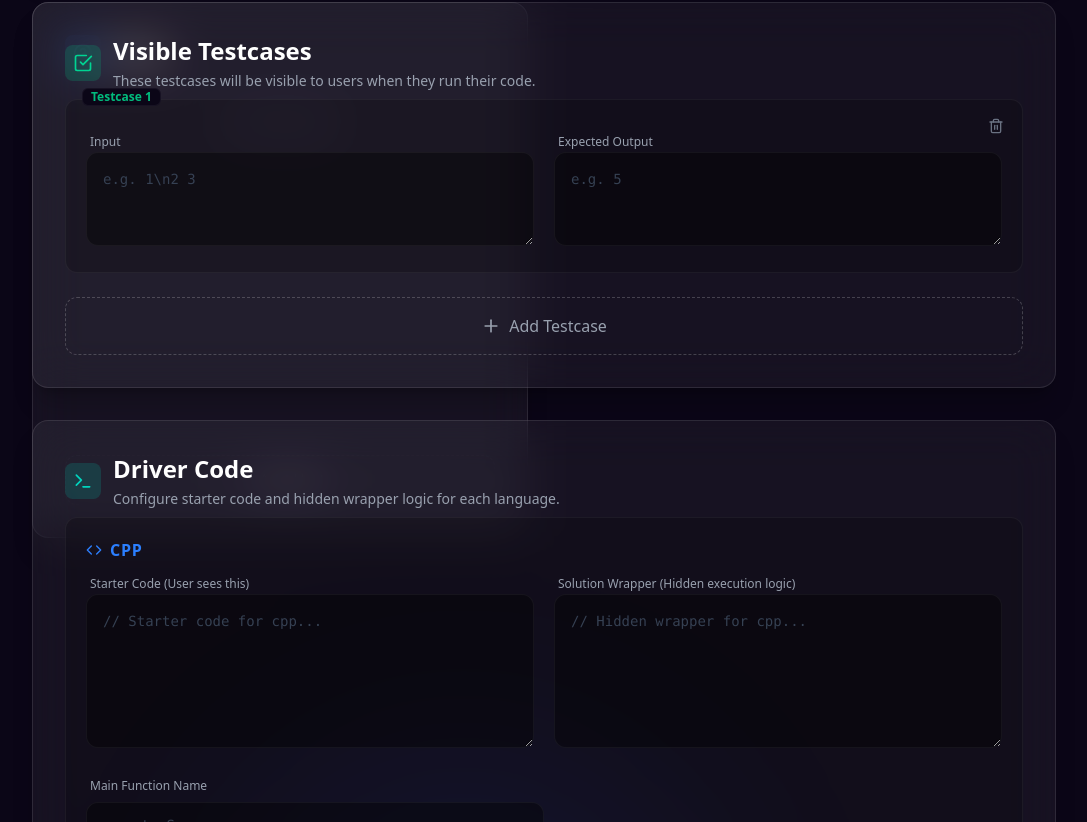
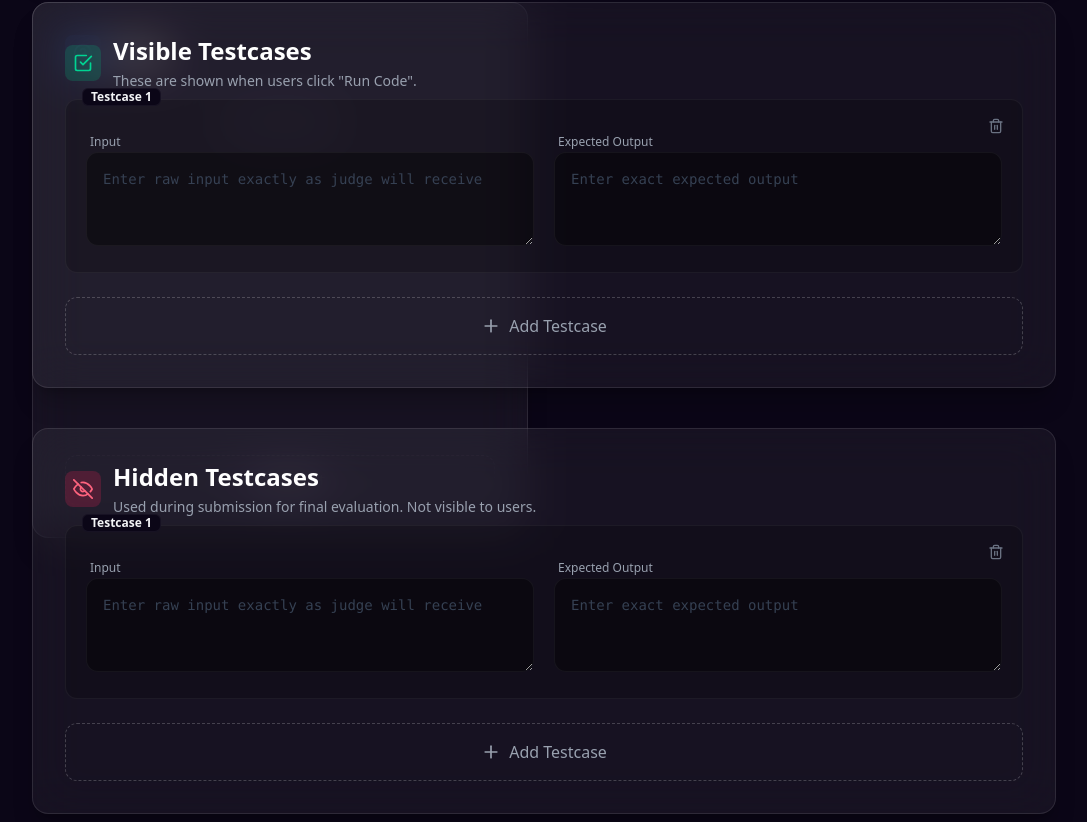
Before and after one commit to Jeet0105/KodeX, a React (Vite) app in the folder client/: page /create-problem in a window 1280 px wide. Shown: the part 1658-2480 px from the top of the page, without its empty margins (96-1183 px from the left). Built offline with nearby package versions, Linux system fonts and the light colour scheme.

Commit message:
Add Zod validation schema for problem creation; implement starter and wrapper code placeholders in DriverCodeSection; enhance TestCasesSection with visible and hidden test cases management

```diff
--- a/client/package.json
+++ b/client/package.json
@@ -10,6 +10,7 @@
     "preview": "vite preview"
   },
   "dependencies": {
+    "@hookform/resolvers": "^5.2.2",
     "@reduxjs/toolkit": "^2.11.2",
     "@tailwindcss/vite": "^4.1.18",
     "axios": "^1.13.5",
@@ -21,7 +22,8 @@
     "react-router": "^7.13.0",
     "react-router-dom": "^7.13.0",
     "react-toastify": "^11.0.5",
-    "tailwindcss": "^4.1.18"
+    "tailwindcss": "^4.1.18",
+    "zod": "^4.3.6"
   },
   "devDependencies": {
     "@eslint/js": "^9.39.1",
--- a/client/src/components/DriverCodeSection.jsx
+++ b/client/src/components/DriverCodeSection.jsx
@@ -10,29 +10,158 @@ const langColors = {
   javascript: "text-yellow-300"
 }
 
+const starterPlaceholders = {
+  cpp: `class Solution {
+public:
+    // Implement your logic here
+    vector<int> functionName(vector<int>& nums, int target) {
+
+    }
+};`,
+
+  java: `class Solution {
+    // Implement your logic here
+    public int[] functionName(int[] nums, int target) {
+
+    }
+}`,
+
+  python: `class Solution:
+    # Implement your logic here
+    def function_name(self, nums, target):
+        pass`,
+
+  javascript: `class Solution {
+    // Implement your logic here
+    functionName(nums, target) {
+
+    }
+}`
+}
+
+const wrapperPlaceholders = {
+  cpp: `#include <bits/stdc++.h>
+using namespace std;
+
+{{USER_CODE}}
+
+int main() {
+    int n;
+    cin >> n;
+
+    vector<int> nums(n);
+    for(int i = 0; i < n; i++) {
+        cin >> nums[i];
+    }
+
+    int target;
+    cin >> target;
+
+    Solution sol;
+    auto result = sol.functionName(nums, target);
+
+    cout << result[0] << " " << result[1];
+    return 0;
+}`,
+
+  java: `import java.util.*;
+
+{{USER_CODE}}
+
+public class Main {
+    public static void main(String[] args) {
+        Scanner sc = new Scanner(System.in);
+
+        int n = sc.nextInt();
+        int[] nums = new int[n];
+
+        for(int i = 0; i < n; i++) {
+            nums[i] = sc.nextInt();
+        }
+
+        int target = sc.nextInt();
+
+        Solution sol = new Solution();
+        int[] result = sol.functionName(nums, target);
+
+        System.out.println(result[0] + " " + result[1]);
+    }
+}`,
+
+  python: `{{USER_CODE}}
+
+if __name__ == "__main__":
+    import sys
+    data = sys.stdin.read().strip().split()
+
+    n = int(data[0])
+    nums = list(map(int, data[1:n+1]))
+    target = int(data[n+1])
+
+    sol = Solution()
+    result = sol.function_name(nums, target)
+
+    print(result[0], result[1])`,
+
+  javascript: `{{USER_CODE}}
+
+const fs = require("fs");
+const input = fs.readFileSync(0, "utf-8").trim().split(/\\s+/);
+
+let index = 0;
+const n = parseInt(input[index++]);
+const nums = [];
+
+for (let i = 0; i < n; i++) {
+    nums.push(parseInt(input[index++]));
+}
+
+const target = parseInt(input[index++]);
+
+const sol = new Solution();
+const result = sol.functionName(nums, target);
+
+console.log(result[0] + " " + result[1]);`
+}
+
 function DriverCodeSection() {
   const { register } = useFormContext()
 
   return (
     <div className="bg-white/5 backdrop-blur-xl border border-white/10 p-6 md:p-8 rounded-2xl space-y-6 hover:border-white/20 transition-all duration-300 shadow-xl shadow-black/20">
+
+      {/* Header */}
       <div className="flex items-center gap-3 mb-2">
         <div className="p-2 bg-teal-500/20 rounded-lg text-teal-400">
           <FiTerminal className="w-5 h-5" />
         </div>
         <div>
           <h2 className="text-2xl font-bold text-white">Driver Code</h2>
-          <p className="text-gray-400 text-sm mt-1">Configure starter code and hidden wrapper logic for each language.</p>
+          <p className="text-gray-400 text-sm mt-1">
+            Configure starter code and hidden execution wrapper for each language.
+            Wrapper must include{" "}
+            <span className="text-teal-400 font-mono">
+              {"{{USER_CODE}}"}
+            </span>.
+          </p>
         </div>
       </div>
 
+      {/* Languages */}
       <div className="space-y-6">
         {languages.map((lang, index) => (
-          <div key={lang} className="bg-black/20 border border-white/5 p-5 rounded-xl space-y-4">
+          <div
+            key={lang}
+            className="bg-black/20 border border-white/5 p-5 rounded-xl space-y-4"
+          >
             <div className="flex items-center gap-2 mb-2">
-              <FiCode className={langColors[lang] || "text-gray-400"} />
-              <h3 className={`font-bold uppercase tracking-wider ${langColors[lang] || "text-gray-200"}`}>{lang}</h3>
+              <FiCode className={langColors[lang]} />
+              <h3 className={`font-bold uppercase tracking-wider ${langColors[lang]}`}>
+                {lang}
+              </h3>
             </div>
 
+            {/* Hidden Language Field */}
             <input
               type="hidden"
               value={lang}
@@ -40,36 +169,48 @@ function DriverCodeSection() {
             />
 
             <div className="grid grid-cols-1 lg:grid-cols-2 gap-5">
+
+              {/* Starter Code */}
               <div className="space-y-2">
-                <label className="text-xs text-gray-400 font-medium ml-1">Starter Code (User sees this)</label>
+                <label className="text-xs text-gray-400 font-medium ml-1">
+                  Starter Code (Visible to User)
+                </label>
                 <textarea
                   {...register(`driverCode.${index}.starterCode`)}
-                  placeholder={`// Starter code for ${lang}...`}
-                  rows={6}
-                  className="w-full p-4 bg-black/40 border border-white/5 rounded-xl font-mono text-sm text-gray-300 placeholder:text-gray-700 focus:border-teal-500 focus:ring-1 focus:ring-teal-500 focus:outline-none transition-all resize-y"
+                  placeholder={starterPlaceholders[lang]}
+                  rows={10}
+                  className="w-full p-4 bg-black/40 border border-white/5 rounded-xl font-mono text-sm text-gray-300 placeholder:text-gray-600 focus:border-teal-500 focus:ring-1 focus:ring-teal-500 focus:outline-none transition-all resize-y"
                 />
               </div>
 
+              {/* Wrapper Code */}
               <div className="space-y-2">
-                <label className="text-xs text-gray-400 font-medium ml-1">Solution Wrapper (Hidden execution logic)</label>
+                <label className="text-xs text-gray-400 font-medium ml-1">
+                  Solution Wrapper (Hidden Execution Logic)
+                </label>
                 <textarea
                   {...register(`driverCode.${index}.solutionWrapper`)}
-                  placeholder={`// Hidden wrapper for ${lang}...`}
-                  rows={6}
-                  className="w-full p-4 bg-black/40 border border-white/5 rounded-xl font-mono text-sm text-gray-300 placeholder:text-gray-700 focus:border-teal-500 focus:ring-1 focus:ring-teal-500 focus:outline-none transition-all resize-y"
+                  placeholder={wrapperPlaceholders[lang]}
+                  rows={10}
+                  className="w-full p-4 bg-black/40 border border-white/5 rounded-xl font-mono text-sm text-gray-300 placeholder:text-gray-600 focus:border-teal-500 focus:ring-1 focus:ring-teal-500 focus:outline-none transition-all resize-y"
                 />
               </div>
+
             </div>
 
+            {/* Function Name */}
             <div className="pt-2">
-              <label className="text-xs text-gray-400 font-medium ml-1 block mb-2">Main Function Name</label>
+              <label className="text-xs text-gray-400 font-medium ml-1 block mb-2">
+                Function Name (Must match wrapper call)
+              </label>
               <input
                 type="text"
                 {...register(`driverCode.${index}.functionName`)}
                 placeholder="e.g. twoSum"
-                className="w-full lg:w-1/2 p-3 bg-black/40 border border-white/5 rounded-xl font-mono text-sm text-gray-200 placeholder:text-gray-700 focus:border-teal-500 focus:ring-1 focus:ring-teal-500 focus:outline-none transition-all"
+                className="w-full lg:w-1/2 p-3 bg-black/40 border border-white/5 rounded-xl font-mono text-sm text-gray-200 placeholder:text-gray-600 focus:border-teal-500 focus:ring-1 focus:ring-teal-500 focus:outline-none transition-all"
               />
             </div>
+
           </div>
         ))}
       </div>
--- a/client/src/components/TestCasesSection.jsx
+++ b/client/src/components/TestCasesSection.jsx
@@ -1,30 +1,108 @@
 import { useFieldArray, useFormContext } from "react-hook-form"
-import { FiCheckSquare, FiTrash2, FiPlus } from "react-icons/fi"
+import { FiCheckSquare, FiTrash2, FiPlus, FiEyeOff } from "react-icons/fi"
 
 function TestCasesSection() {
   const { control, register } = useFormContext()
 
-  const { fields, append, remove } = useFieldArray({
+  // Visible Testcases
+  const {
+    fields: visibleFields,
+    append: appendVisible,
+    remove: removeVisible
+  } = useFieldArray({
     control,
     name: "visibleTestcases"
   })
 
+  // Hidden Testcases
+  const {
+    fields: hiddenFields,
+    append: appendHidden,
+    remove: removeHidden
+  } = useFieldArray({
+    control,
+    name: "hiddenTestcases"
+  })
+
   return (
+    <div className="space-y-10">
+
+      {/* ================= VISIBLE TESTCASES ================= */}
       <div className="bg-white/5 backdrop-blur-xl border border-white/10 p-6 md:p-8 rounded-2xl space-y-6 hover:border-white/20 transition-all duration-300 shadow-xl shadow-black/20">
+
         <div className="flex items-center gap-3 mb-2">
           <div className="p-2 bg-emerald-500/20 rounded-lg text-emerald-400">
             <FiCheckSquare className="w-5 h-5" />
           </div>
           <div>
-          <h2 className="text-2xl font-bold text-white">Visible Testcases</h2>
-          <p className="text-gray-400 text-sm mt-1">These testcases will be visible to users when they run their code.</p>
+            <h2 className="text-2xl font-bold text-white">
+              Visible Testcases
+            </h2>
+            <p className="text-gray-400 text-sm mt-1">
+              These are shown when users click "Run Code".
+            </p>
           </div>
         </div>
 
+        <TestcaseList
+          fields={visibleFields}
+          append={appendVisible}
+          remove={removeVisible}
+          register={register}
+          type="visibleTestcases"
+          accent="emerald"
+        />
+      </div>
+
+      {/* ================= HIDDEN TESTCASES ================= */}
+      <div className="bg-white/5 backdrop-blur-xl border border-white/10 p-6 md:p-8 rounded-2xl space-y-6 hover:border-white/20 transition-all duration-300 shadow-xl shadow-black/20">
+
+        <div className="flex items-center gap-3 mb-2">
+          <div className="p-2 bg-rose-500/20 rounded-lg text-rose-400">
+            <FiEyeOff className="w-5 h-5" />
+          </div>
+          <div>
+            <h2 className="text-2xl font-bold text-white">
+              Hidden Testcases
+            </h2>
+            <p className="text-gray-400 text-sm mt-1">
+              Used during submission for final evaluation. Not visible to users.
+            </p>
+          </div>
+        </div>
+
+        <TestcaseList
+          fields={hiddenFields}
+          append={appendHidden}
+          remove={removeHidden}
+          register={register}
+          type="hiddenTestcases"
+          accent="rose"
+        />
+      </div>
+    </div>
+  )
+}
+
+/* ================= REUSABLE COMPONENT ================= */
+
+function TestcaseList({
+  fields,
+  append,
+  remove,
+  register,
+  type,
+  accent
+}) {
+  return (
     <div className="space-y-6">
+
       {fields.map((field, index) => (
-          <div key={field.id} className="bg-black/20 border border-white/5 p-5 rounded-xl relative group">
-            <div className="absolute -top-3 left-4 bg-[#0B0617] px-2 text-xs font-bold text-emerald-500 border border-white/5 rounded-md">
+        <div
+          key={field.id}
+          className="bg-black/20 border border-white/5 p-5 rounded-xl relative group"
+        >
+          <div className={`absolute -top-3 left-4 bg-[#0B0617] px-2 text-xs font-bold text-${accent}-500 border border-white/5 rounded-md`}>
             Testcase {index + 1}
           </div>
 
@@ -39,21 +117,26 @@ function TestCasesSection() {
 
           <div className="grid grid-cols-1 md:grid-cols-2 gap-5 mt-2">
             <div className="space-y-2">
-                <label className="text-xs text-gray-400 font-medium ml-1">Input</label>
+              <label className="text-xs text-gray-400 font-medium ml-1">
+                Input
+              </label>
               <textarea
-                  {...register(`visibleTestcases.${index}.input`)}
-                  placeholder="e.g. 1\n2 3"
+                {...register(`${type}.${index}.input`)}
+                placeholder="Enter raw input exactly as judge will receive"
                 rows={3}
-                  className="w-full p-4 bg-black/40 border border-white/5 rounded-xl font-mono text-sm text-gray-200 placeholder:text-gray-700 focus:border-emerald-500 focus:ring-1 focus:ring-emerald-500 focus:outline-none transition-all resize-y"
+                className={`w-full p-4 bg-black/40 border border-white/5 rounded-xl font-mono text-sm text-gray-200 placeholder:text-gray-700 focus:border-${accent}-500 focus:ring-1 focus:ring-${accent}-500 focus:outline-none transition-all resize-y`}
               />
             </div>
+
             <div className="space-y-2">
-                <label className="text-xs text-gray-400 font-medium ml-1">Expected Output</label>
+              <label className="text-xs text-gray-400 font-medium ml-1">
+                Expected Output
+              </label>
               <textarea
-                  {...register(`visibleTestcases.${index}.output`)}
-                  placeholder="e.g. 5"
+                {...register(`${type}.${index}.output`)}
+                placeholder="Enter exact expected output"
                 rows={3}
-                  className="w-full p-4 bg-black/40 border border-white/5 rounded-xl font-mono text-sm text-gray-200 placeholder:text-gray-700 focus:border-emerald-500 focus:ring-1 focus:ring-emerald-500 focus:outline-none transition-all resize-y"
+                className={`w-full p-4 bg-black/40 border border-white/5 rounded-xl font-mono text-sm text-gray-200 placeholder:text-gray-700 focus:border-${accent}-500 focus:ring-1 focus:ring-${accent}-500 focus:outline-none transition-all resize-y`}
               />
             </div>
           </div>
@@ -62,18 +145,19 @@ function TestCasesSection() {
 
       {fields.length === 0 && (
         <div className="text-center p-8 border border-dashed border-white/10 rounded-xl bg-black/10">
-            <p className="text-gray-500 text-sm">No testcases added yet.</p>
+          <p className="text-gray-500 text-sm">
+            No testcases added yet.
+          </p>
         </div>
       )}
 
       <button
         type="button"
         onClick={() => append({ input: "", output: "" })}
-          className="w-full py-4 flex items-center justify-center gap-2 border border-dashed border-white/20 text-gray-400 hover:text-emerald-400 hover:border-emerald-500/50 hover:bg-emerald-500/5 rounded-xl transition-all duration-300 font-medium"
+        className={`w-full py-4 flex items-center justify-center gap-2 border border-dashed border-white/20 text-gray-400 hover:text-${accent}-400 hover:border-${accent}-500/50 hover:bg-${accent}-500/5 rounded-xl transition-all duration-300 font-medium`}
       >
         <FiPlus className="w-5 h-5" /> Add Testcase
       </button>
-      </div>
     </div>
   )
 }
--- a/client/src/pages/CreateProblem.jsx
+++ b/client/src/pages/CreateProblem.jsx
@@ -3,6 +3,8 @@ import { toast } from "react-toastify"
 import api from "../utils/api"
 import { useNavigate } from "react-router-dom"
 import { FiCheckCircle } from "react-icons/fi"
+import { zodResolver } from "@hookform/resolvers/zod"
+import { problemSchema } from "../schemas/problemSchema.js"
 
 import ProblemFoundation from "../components/ProblemFoundation"
 import ConstraintsSection from "../components/ConstraintsSection"
@@ -16,6 +18,8 @@ function CreateProblem() {
   const navigate = useNavigate()
 
   const methods = useForm({
+    // resolver: zodResolver(problemSchema),
+    // mode: "onChange",
     defaultValues: {
       title: "",
       description: "",
@@ -31,26 +35,49 @@ function CreateProblem() {
         { language: "cpp", judge0LanguageId: 54, starterCode: "", solutionWrapper: "", functionName: "", timeLimit: 2, memoryLimit: 128000 },
         { language: "java", judge0LanguageId: 62, starterCode: "", solutionWrapper: "", functionName: "", timeLimit: 2, memoryLimit: 128000 },
         { language: "python", judge0LanguageId: 71, starterCode: "", solutionWrapper: "", functionName: "", timeLimit: 2, memoryLimit: 128000 },
-        { language: "javascript", judge0LanguageId: 63, starterCode: "", solutionWrapper: "", functionName: "", timeLimit: 2, memoryLimit: 128000 },
+        { language: "javascript", judge0LanguageId: 63, starterCode: "", solutionWrapper: "", functionName: "", timeLimit: 2, memoryLimit: 128000 }
       ]
     }
   })
 
   const onSubmit = async (data) => {
     try {
+      // Transform topics string → array
       const payload = {
         ...data,
         topics: data.topics
-          ? data.topics.split(",").map(t => t.trim()).filter(Boolean)
+          ? data.topics
+            .split(",")
+            .map(t => t.trim())
+            .filter(Boolean)
           : []
       }
 
-      await api.post("/api/v1/problems", payload)
+      // Debug: See exactly what is being sent
+      console.log("Final Payload:", payload)
 
-      toast.success("Problem created successfully")
-      navigate("/admin/problems")
+      // API call
+      const response = await api.post("/api/v1/problems", payload)
+
+      // Debug: Backend response
+      console.log("Server Response:", response.data)
+
+      toast.success("Problem created successfully 🚀")
+
+      // Optional: redirect after success
+      // navigate("/admin/problems")
+
     } catch (err) {
-      toast.error(err.response?.data?.message || "Failed to create problem")
+      console.log("Full Error Object:", err)
+
+      if (err.response) {
+        console.log("Backend Error Data:", err.response.data)
+        console.log("Status Code:", err.response.status)
+      }
+
+      toast.error(
+        err.response?.data?.message || "Failed to create problem"
+      )
     }
   }
 
@@ -70,7 +97,12 @@ function CreateProblem() {
 
         <FormProvider {...methods}>
           <form
-            onSubmit={methods.handleSubmit(onSubmit)}
+            onSubmit={methods.handleSubmit(
+              onSubmit,
+              (errors) => {
+                console.log("Validation Errors:", errors)
+              }
+            )}
             className="space-y-8"
           >
             <ProblemFoundation />
@@ -90,7 +122,8 @@ function CreateProblem() {
             <div className="pt-6 flex justify-end">
               <button
                 type="submit"
-                disabled={methods.formState.isSubmitting}
+                // onClick={onSubmit}
+                //disabled={!methods.formState.isValid || methods.formState.isSubmitting}
                 className="group relative flex items-center gap-2 px-8 py-4 bg-gradient-to-r from-purple-600 to-indigo-600 rounded-xl font-bold text-white shadow-lg shadow-purple-500/30 hover:shadow-purple-500/50 hover:-translate-y-1 transition-all duration-300 disabled:opacity-50 disabled:pointer-events-none disabled:transform-none"
               >
                 {methods.formState.isSubmitting ? (
--- /dev/null
+++ b/client/src/schemas/problemSchema.js
@@ -0,0 +1,66 @@
+import { z } from "zod"
+
+export const problemSchema = z.object({
+  title: z.string().min(3, "Title must be at least 3 characters"),
+
+  description: z.string().min(10, "Description is too short"),
+
+  difficulty: z.enum(["easy", "medium", "hard"]),
+
+  topics: z.string().optional(),
+
+  constraints: z
+    .array(z.string().min(1, "Constraint cannot be empty"))
+    .min(1, "At least one constraint required"),
+
+  examples: z
+    .array(
+      z.object({
+        input: z.string().min(1, "Example input required"),
+        output: z.string().min(1, "Example output required"),
+        explanation: z.string().optional()
+      })
+    )
+    .min(1, "At least one example required"),
+
+  hints: z.array(z.string()).optional(),
+
+  editorial: z.string().optional(),
+
+  visibleTestcases: z
+    .array(
+      z.object({
+        input: z.string().min(1),
+        output: z.string().min(1)
+      })
+    )
+    .min(1, "At least one visible testcase required"),
+
+  hiddenTestcases: z
+    .array(
+      z.object({
+        input: z.string().min(1),
+        output: z.string().min(1)
+      })
+    )
+    .min(1, "At least one hidden testcase required"),
+
+  driverCode: z
+    .array(
+      z.object({
+        language: z.string(),
+        judge0LanguageId: z.number(),
+        starterCode: z.string(),
+        solutionWrapper: z
+          .string()
+          .refine(
+            (val) => val.includes("{{USER_CODE}}"),
+            "Wrapper must include {{USER_CODE}}"
+          ),
+        functionName: z.string().min(1, "Function name required"),
+        timeLimit: z.number(),
+        memoryLimit: z.number()
+      })
+    )
+    .length(4, "All 4 languages required")
+})
```
Also changed, not shown: 1 other file (tests, documents, lock files or other folders). Lines whose indentation alone changed are shown as unchanged.
